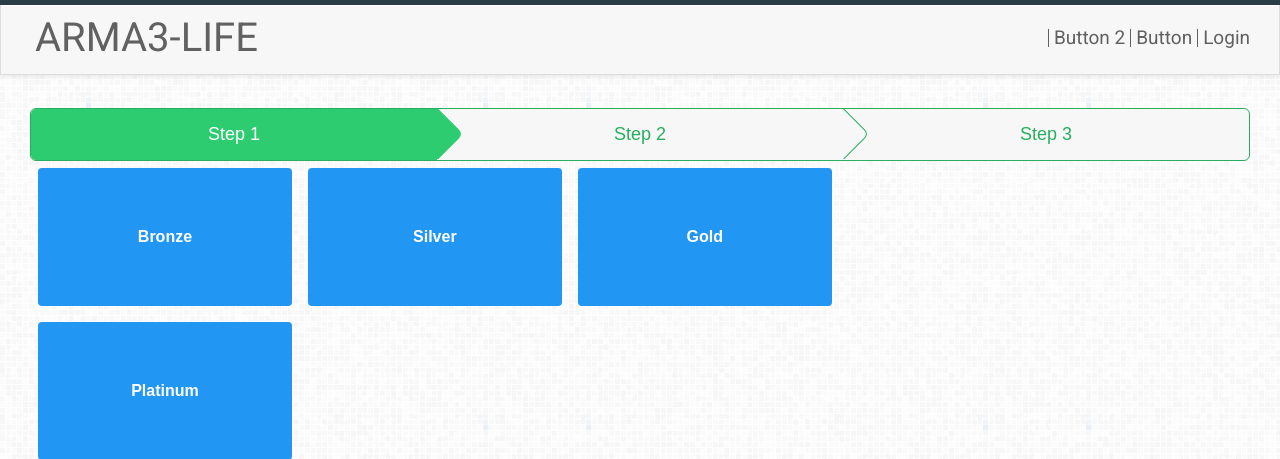
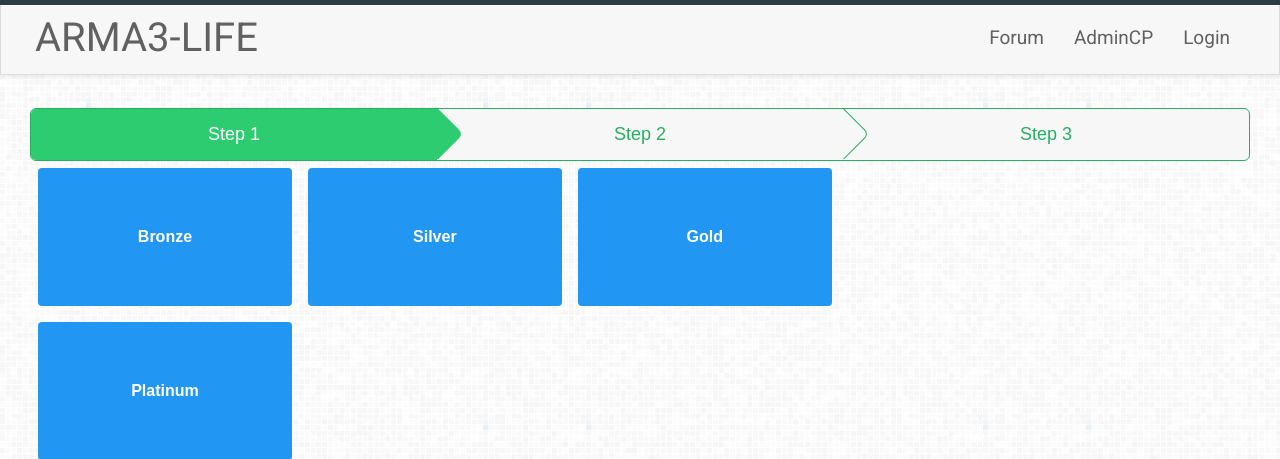
Before and after one commit to Joannou1/A3L-Donate, a PHP site: page / in a window 1280 px wide. Shown: the top 459 px of the page. Run offline with PHP 8.4, Linux system fonts and the light colour scheme.

Commit message:
Changed button names

```diff
--- a/css/style.css
+++ b/css/style.css
@@ -63,8 +63,7 @@ header {
   font-size: 19px;
   color: rgb(97, 97, 97);
   float: right;
-  margin: 10px 0px 0px 5px;
-  border-left: 1px solid;
+  margin: 10px 20px 0px 5px;
   padding-left: 5px;
 }
 
--- a/index.php
+++ b/index.php
@@ -16,10 +16,10 @@
 				Login
 			</div>
 			<div id="head-buttons">
-				Button
+				AdminCP
 			</div>
 			<div id="head-buttons">
-				Button 2
+				Forum
 			</div>
 
 			<div class="nav-progress">
```
